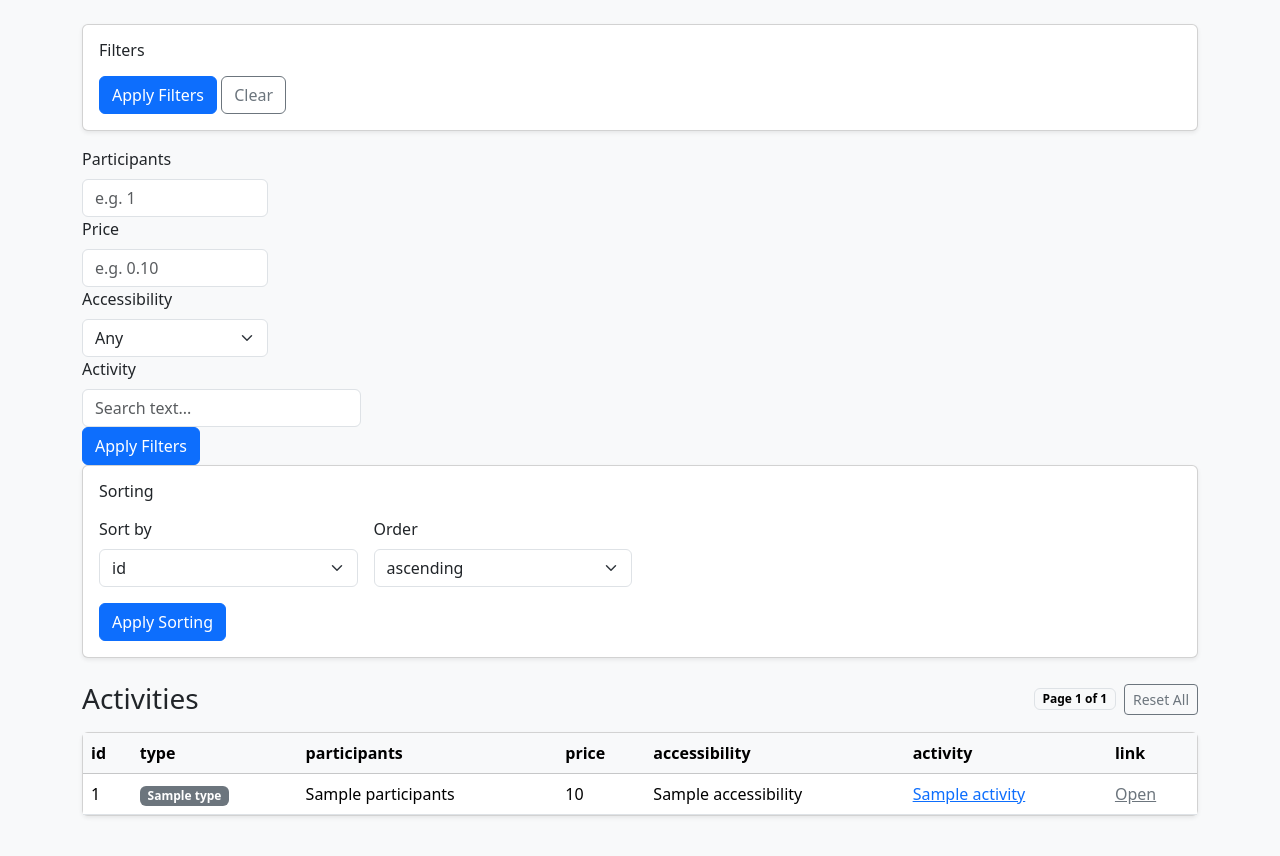
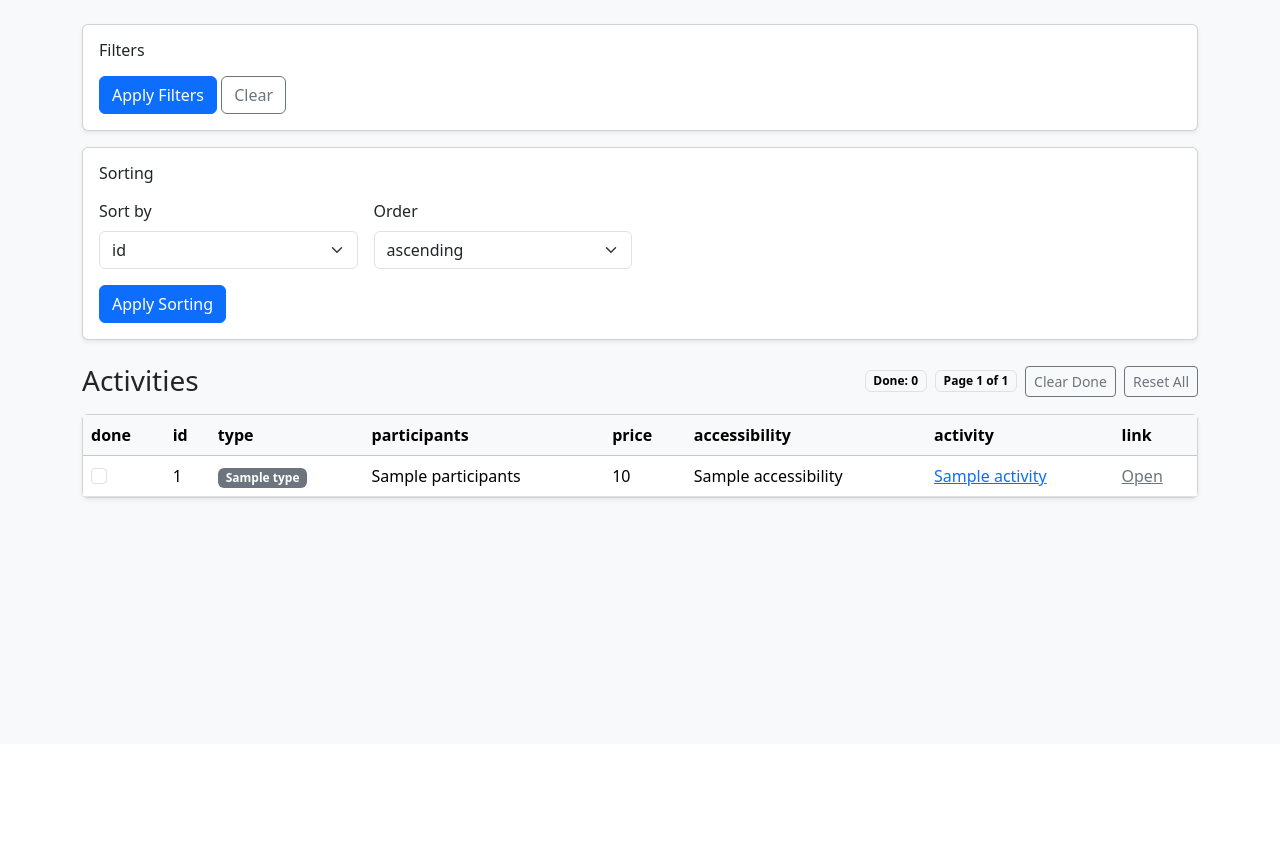
Before and after one commit to ZoIQ01/bored_project, a Django app: template activities/templates/activities/activity_list.html in a window 1280 px wide. Shown: the part 56-912 px from the top of the page. After the commit the page ends 557 px from the top, so only its background shows below. Run offline with Django 3.2, Linux system fonts and the light colour scheme; the template is opened without the code that fills it: most values are stand-ins (such as "Sample title", 1, 10 or a date in 2020).

Commit message:
added 'done' function

```diff
--- a/activities/filters.py
+++ b/activities/filters.py
@@ -12,10 +12,7 @@ class ActivityFilterSet(django_filters.FilterSet):
     )
     participants = django_filters.NumberFilter(field_name="participants")
     price = django_filters.NumberFilter(field_name="price")
-    accessibility = django_filters.ChoiceFilter(
-        field_name="accessibility",
-        empty_label="Any"
-    )
+    accessibility = django_filters.CharFilter(field_name="accessibility")
     activity = django_filters.CharFilter(
         field_name="activity",
         lookup_expr="icontains",
--- /dev/null
+++ b/activities/static/activities/mark_done.js
@@ -0,0 +1,83 @@
+(() => {
+  const STORAGE_KEY = "boredActivities.doneIds.v1";
+
+  function loadDoneIds() {
+    try {
+      const raw = window.localStorage.getItem(STORAGE_KEY);
+      if (!raw) return new Set();
+      const parsed = JSON.parse(raw);
+      if (!Array.isArray(parsed)) return new Set();
+      return new Set(parsed.map(String));
+    } catch {
+      return new Set();
+    }
+  }
+
+  function saveDoneIds(doneIds) {
+    const arr = Array.from(doneIds);
+    window.localStorage.setItem(STORAGE_KEY, JSON.stringify(arr));
+  }
+
+  function setRowDoneState(row, isDone) {
+    if (!row) return;
+    row.classList.toggle("text-decoration-line-through", isDone);
+    row.classList.toggle("text-muted", isDone);
+    const badge = row.querySelector("[data-activity-done-badge]");
+    if (badge) badge.classList.toggle("d-none", !isDone);
+  }
+
+  function updateDoneCount(doneIds) {
+    const el = document.getElementById("done-count");
+    if (!el) return;
+    el.textContent = `Done: ${doneIds.size}`;
+  }
+
+  function init() {
+    const doneIds = loadDoneIds();
+
+    const toggles = document.querySelectorAll("[data-activity-done-toggle]");
+    toggles.forEach((toggle) => {
+      const activityId = toggle.getAttribute("data-activity-id");
+      if (!activityId) return;
+
+      const isDone = doneIds.has(String(activityId));
+      toggle.checked = isDone;
+      setRowDoneState(toggle.closest("tr"), isDone);
+
+      toggle.addEventListener("change", () => {
+        const checked = toggle.checked;
+        const key = String(activityId);
+
+        if (checked) doneIds.add(key);
+        else doneIds.delete(key);
+
+        saveDoneIds(doneIds);
+        setRowDoneState(toggle.closest("tr"), checked);
+        updateDoneCount(doneIds);
+      });
+    });
+
+    const clearBtn = document.getElementById("done-clear");
+    if (clearBtn) {
+      clearBtn.addEventListener("click", () => {
+        doneIds.clear();
+        saveDoneIds(doneIds);
+
+        toggles.forEach((toggle) => {
+          toggle.checked = false;
+          setRowDoneState(toggle.closest("tr"), false);
+        });
+
+        updateDoneCount(doneIds);
+      });
+    }
+
+    updateDoneCount(doneIds);
+  }
+
+  if (document.readyState === "loading") {
+    document.addEventListener("DOMContentLoaded", init);
+  } else {
+    init();
+  }
+})();
--- a/activities/templates/activities/activity_list.html
+++ b/activities/templates/activities/activity_list.html
@@ -1,6 +1,11 @@
 {% extends "activities/base.html" %}
+{% load static %}
 
 {% block title %}Activities{% endblock %}
+
+{% block extra_head %}
+  <script defer src="{% static 'activities/mark_done.js' %}"></script>
+{% endblock %}
 
 {% block content %}
 {% include 'activities/filter.html' %}
@@ -9,7 +14,9 @@
 <div class="d-flex flex-wrap justify-content-between align-items-center mb-3 gap-2">
   <h1 class="h3 mb-0">Activities</h1>
   <div class="d-flex align-items-center gap-2">
+    <span id="done-count" class="badge text-bg-light border">Done: 0</span>
     <span class="badge text-bg-light border">Page {{ page_obj.number }} of {{ page_obj.paginator.num_pages }}</span>
+    <button id="done-clear" type="button" class="btn btn-outline-secondary btn-sm">Clear Done</button>
     <a class="btn btn-outline-secondary btn-sm" href="{% url 'activities_list' %}">Reset All</a>
   </div>
 </div>
@@ -19,6 +26,7 @@
     <table class="table table-hover align-middle mb-0">
       <thead class="table-light">
         <tr>
+          <th>done</th>
           <th>id</th>
           <th>type</th>
           <th>participants</th>
@@ -32,6 +40,16 @@
       <tbody>
         {% for a in page_obj %}
         <tr>
+          <td>
+            <input
+              class="form-check-input"
+              type="checkbox"
+              aria-label="Mark activity {{ a.id }} as done"
+              data-activity-done-toggle
+              data-activity-id="{{ a.id }}"
+            >
+            <span class="badge text-bg-success d-none" data-activity-done-badge>Done</span>
+          </td>
           <td>{{ a.id }}</td>
           <td><span class="badge text-bg-secondary">{{ a.type }}</span></td>
           <td>{{ a.participants }}</td>
@@ -48,7 +66,7 @@
         </tr>
         {% empty %}
         <tr>
-          <td colspan="7" class="text-center py-4 text-muted">Nothing found</td>
+          <td colspan="8" class="text-center py-4 text-muted">Nothing found</td>
         </tr>
         {% endfor %}
       </tbody>
--- a/activities/templates/activities/filter.html
+++ b/activities/templates/activities/filter.html
@@ -6,60 +6,3 @@
     <a href="{% url 'activities_list' %}" class="btn btn-outline-secondary">Clear</a>
   </div>
 </form>
-    </div>
-
-    <div class="col-12 col-md-4 col-lg-2">
-      <label class="form-label" for="id_participants">Participants</label>
-      <input
-        class="form-control"
-        type="number"
-        name="participants"
-        id="id_participants"
-        min="1"
-        step="1"
-        value="{{ request.GET.participants|default_if_none:'' }}"
-        placeholder="e.g. 1"
-      >
-      {% if form and form.participants.errors %}
-        <div class="text-danger small mt-1">{{ form.participants.errors|join:', ' }}</div>
-      {% endif %}
-    </div>
-
-    <div class="col-12 col-md-4 col-lg-2">
-      <label class="form-label" for="id_price">Price</label>
-      <input
-        class="form-control"
-        type="number"
-        name="price"
-        id="id_price"
-        step="0.01"
-        min="0"
-        value="{{ request.GET.price|default_if_none:'' }}"
-        placeholder="e.g. 0.10"
-      >
-      {% if form and form.price.errors %}
-        <div class="text-danger small mt-1">{{ form.price.errors|join:', ' }}</div>
-      {% endif %}
-    </div>
-
-    <div class="col-12 col-md-4 col-lg-2">
-      <label class="form-label" for="id_accessibility">Accessibility</label>
-      <select class="form-select" name="accessibility" id="id_accessibility">
-        <option value="">Any</option>
-        {% for a in accessibility_choices %}
-          <option value="{{ a }}" {% if request.GET.accessibility == a %}selected{% endif %}>{{ a }}</option>
-        {% endfor %}
-      </select>
-    </div>
-
-    <div class="col-12 col-lg-3">
-      <label class="form-label" for="id_activity">Activity</label>
-      <input class="form-control" type="text" name="activity" id="id_activity" value="{{ request.GET.activity|default_if_none:'' }}" placeholder="Search text...">
-    </div>
-
-    <div class="col-12 d-flex gap-2">
-      <button type="submit" class="btn btn-primary">Apply Filters</button>
-    </div>
-  </div>
-  </div>
-</form>
--- a/activities/views/base_list_view.py
+++ b/activities/views/base_list_view.py
@@ -66,8 +66,6 @@ class BaseActivityListView(ListView):
         choices = self.get_choices()
 
         context["types"] = choices["types"]
-        context["participants_choices"] = choices["participants"]
-        context["price_choices"] = choices["price"]
         context["accessibility_choices"] = choices["accessibility"]
         context["form"] = self.get_filter_form()
         return context
```
Also changed, not shown: activities/forms.py (+5 -2 lines), activities/services/import_from_api.py (+29 -12 lines), activities/templates/activities/import.html (+9 -0 lines), activities/tests/test_filter.py (+27 -0 lines), activities/views/import_view.py (+17 -1 lines), activities/views/table_view.py (+6 -8 lines), 1 other file.
